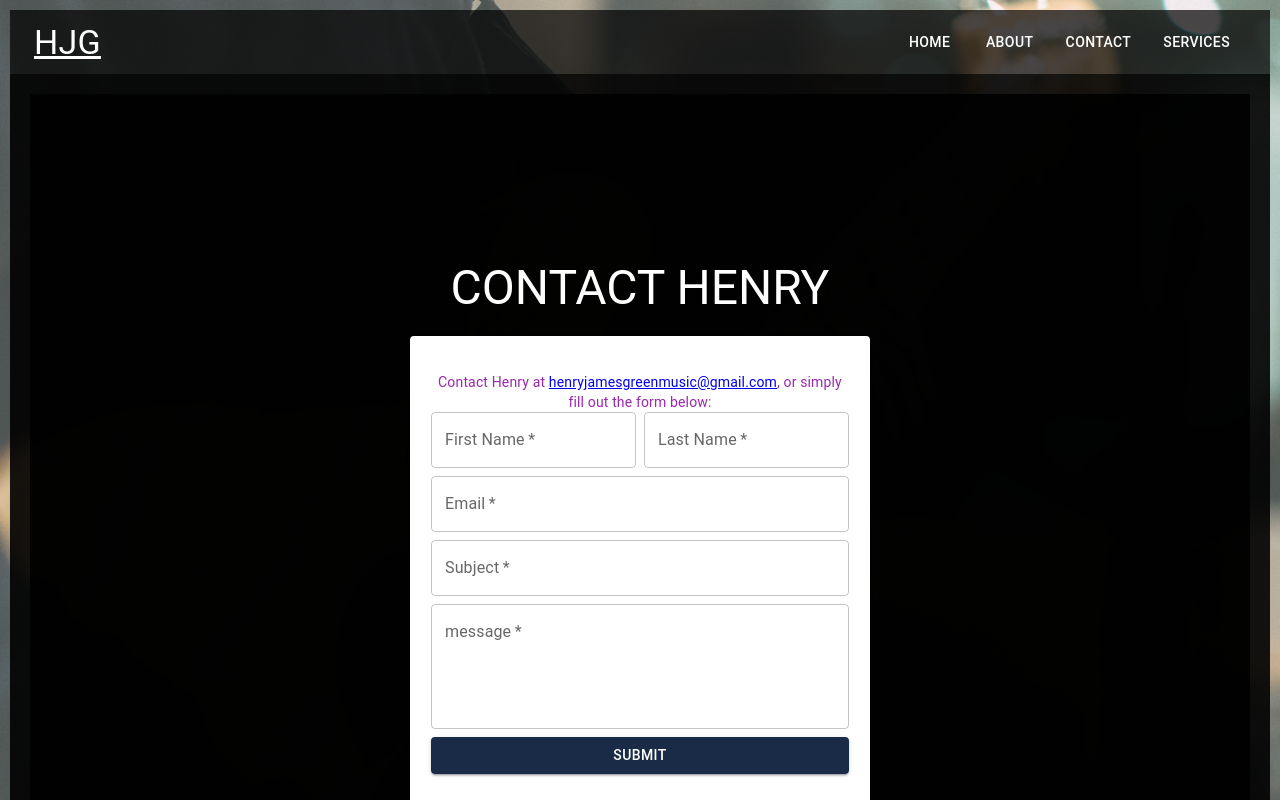
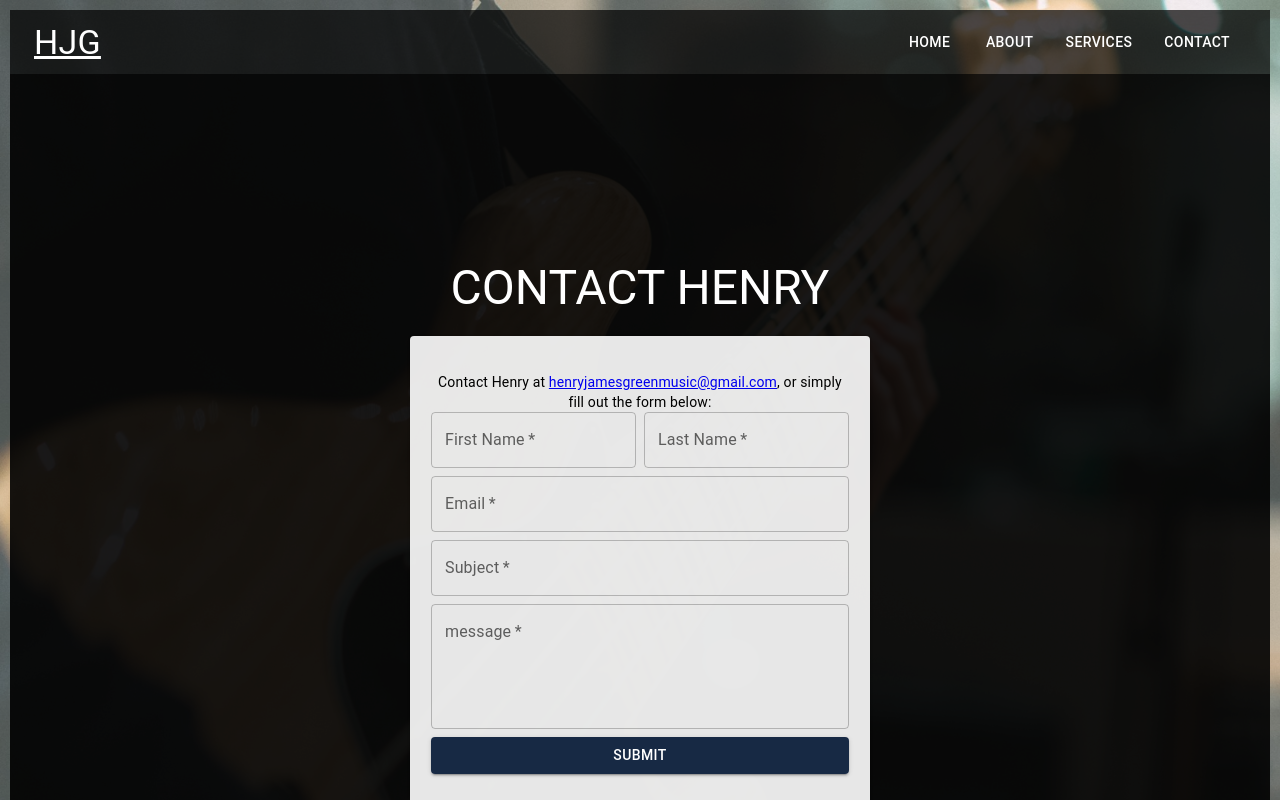
Before and after one commit to HenryJamesGreen/hjgmusic, a React (Create React App) app: page /contact in a window 1280 px wide. Shown: the top 800 px of the page. Built offline with nearby package versions, Linux system fonts and the light colour scheme.

Commit message:
resizing and contact form

```diff
--- a/src/Components/ContactForm/index.js
+++ b/src/Components/ContactForm/index.js
@@ -31,7 +31,7 @@ function ContactForm() {
     event.preventDefault();
     emailjs
       .send(
-        "service_l2bbxab",
+        "service_4wdeyro",
         "template_n51mrkf",
         formData,
         "fvg_RcErhnk6slDnq"
@@ -62,7 +62,6 @@ function ContactForm() {
         display: "flex",
         justifyContent: "center",
         alignItems: "center",
-        backgroundColor: "rgba(0 , 0 , 0 , 0.9)", // Set background color to black
         minHeight: "100vh", // Ensure full viewport height
         padding: "20px", // Add padding for better spacing
         marginTop: "0px", // Ignoring this for now
@@ -83,18 +82,20 @@ function ContactForm() {
         </Typography>
 
         <Card
-          style={{
+  sx={{
     maxWidth: 450,
     margin: "0 auto",
     padding: "20px 5px",
     justifyContent: "center",
     textAlign: "center",
+    bgcolor: "rgba(255, 255, 255, 0.9)",
+    color: "black"
   }}
 >
+
           <CardContent>
             <Typography
               gutterBotom
-              color="secondary"
               variant="body2"
               component="p"
             >
--- a/src/Components/Navbar/index.js
+++ b/src/Components/Navbar/index.js
@@ -18,7 +18,7 @@ import ListItem from "@mui/material/ListItem";
 import ListItemButton from "@mui/material/ListItemButton";
 import ListItemText from "@mui/material/ListItemText";
 
-const pages = ["Home", "About", "Contact", "Services"];
+const pages = ["Home", "About", "Services", "Contact"];
 
 function Navbar() {
   const [anchorElNav, setAnchorElNav] = React.useState(null);
--- a/src/Pages/Services.js
+++ b/src/Pages/Services.js
@@ -36,10 +36,10 @@ function Services() {
           textAlign: "center",
           // Media queries for adjusting typography for mobile screens
           '@media (max-width:1200px)': {
-            marginTop: "-600px"
+            marginTop: "-300px"
             // Adjust font size for smaller screens
           },
-          '@media (max-width:850px)': {
+          '@media (max-width:1000px)': {
             marginTop: "-100px"
             // Further adjust font size for even smaller screens
           },
```
Also changed, not shown: src/images/Porto2.JPG (renamed from public/Porto2.JPG). Lines whose indentation alone changed are shown as unchanged.
